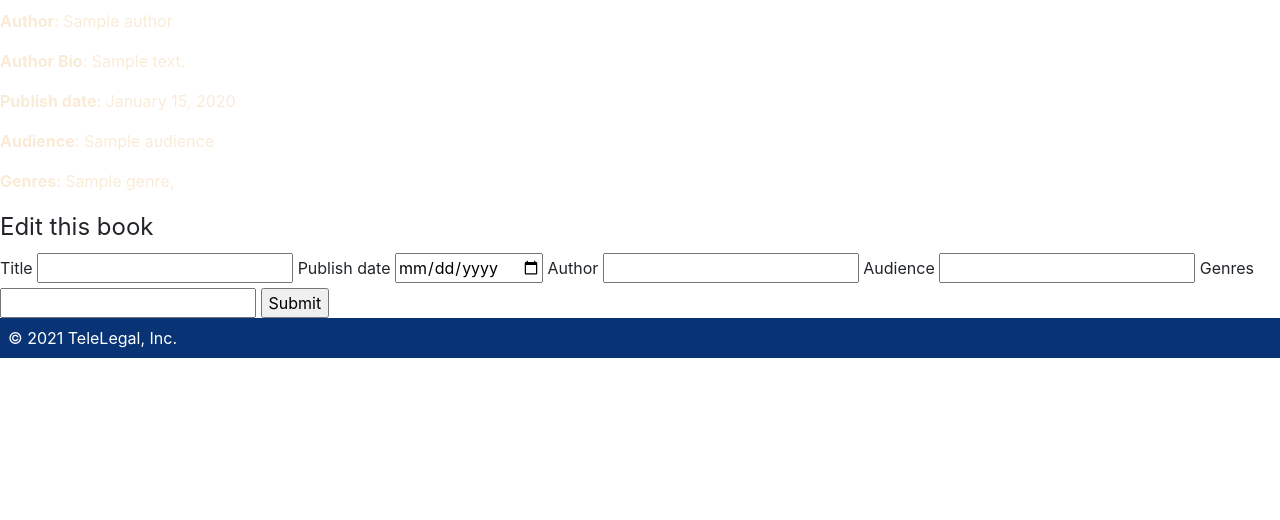
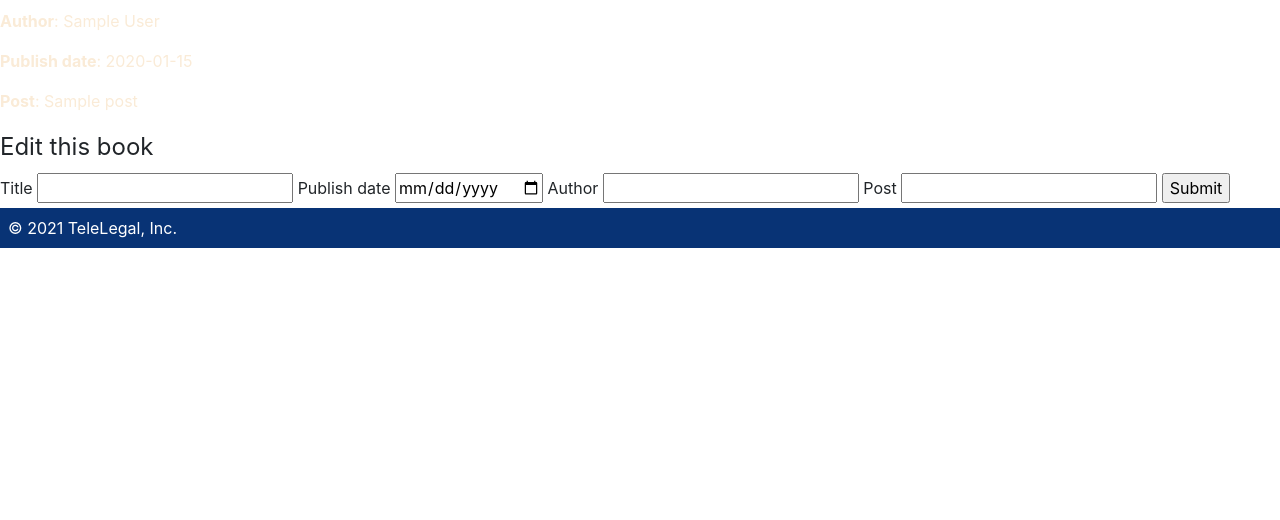
Before and after one commit to GSPuniani/TeleLegal-BEW-Final, a Python web app: template telelegal_app/templates/forum_post.html in a window 1280 px wide. Shown: the part 151-671 px from the top of the page. Run offline with Jinja, Linux system fonts and the light colour scheme; the template is opened without the code that fills it: most values are stand-ins (such as "Sample title", 1, 10 or a date in 2020); form fields are guessed from the names that the template uses; some libraries are stand-ins or nearby versions.

Commit message:
Finished all templates

```diff
--- a/telelegal_app/main/forms.py
+++ b/telelegal_app/main/forms.py
@@ -31,7 +31,7 @@ class RequestForm(FlaskForm):
     full_name = StringField('Full Name',
         validators=[DataRequired()])
     city = StringField('City of Residence')
-    email = StringField('Email Address (at which a qualified attorney can contact you)',
+    email = StringField('Email Address',
         validators=[DataRequired(), Length(min=6)])
     description = TextAreaField('Description of Case or Issue (include location and date, if applicable)',
         validators=[DataRequired(), Length(min=10)])
--- a/telelegal_app/main/routes.py
+++ b/telelegal_app/main/routes.py
@@ -108,5 +108,5 @@ def forum_post(forum_id):
 @main.route('/profile/<full_name>')
 def profile(full_name):
     # user = User.query.filter_by(username=username).one()
-    user = User.query.filter_by(full_name=full_name).first()
-    return render_template('profile.html', user=user)
+    profile = Profile.query.filter_by(full_name=full_name).first()
+    return render_template('profile.html', profile=profile)
--- a/telelegal_app/templates/forum_post.html
+++ b/telelegal_app/templates/forum_post.html
@@ -2,45 +2,23 @@
 
 {% block content %}
 
-<h1>{{ book.title }}</h1>
-
-{% if current_user.is_authenticated %}
-    {% if book not in current_user.favorite_books %}
-    <form action="/favorite/{{ book.id }}" method="POST">
-        <input type="submit" value="Favorite This Book">
-    </form>
-    {% else %}
-    <form action="/unfavorite/{{ book.id }}" method="POST">
-        <input type="submit" value="Unfavorite This Book">
-    </form>
-    {% endif %}
-{% endif %}
+<h1>{{ forum_post.title }}</h1>
 
 <p>
-    <strong>Author</strong>: {{ book.author.name }}
+    <strong>Author</strong>: {{ forum_post.author }}
 </p>
 
+
+{% if forum_post.publish_date %}
 <p>
-    <strong>Author Bio</strong>: {{ book.author.biography }}
-</p>
-
-{% if book.publish_date %}
-<p>
-    <strong>Publish date</strong>: {{ book.publish_date.strftime('%B %d, %Y') }}
+    <strong>Publish date</strong>: {{ forum_post.strftime('%B %d, %Y') }}
 </p>
 {% endif %}
 
 <p>
-    <strong>Audience</strong>: {{ book.audience }}
+    <strong>Post</strong>: {{ forum_post.post }}
 </p>
 
-<p>
-    <strong>Genres</strong>:
-
-    {% for genre in book.genres %}
-    {{ genre.name }},
-    {% endfor %}
-</p>
 
 <form method="POST" action="{{ url_for('main.book_detail', book_id=book.id) }}">
     {{ form.csrf_token }}
@@ -56,11 +34,8 @@
         {{ form.author.label }}
         {{ form.author }}
 
-        {{ form.audience.label }}
-        {{ form.audience }}
-
-        {{ form.genres.label }}
-        {{ form.genres }}
+        {{ form.post.label }}
+        {{ form.post }}
 
         {{ form.submit }}
     </fieldset>
```
Also changed, not shown: telelegal_app/templates/create_request.html (+29 -5 lines), telelegal_app/templates/profile.html (+17 -8 lines).
